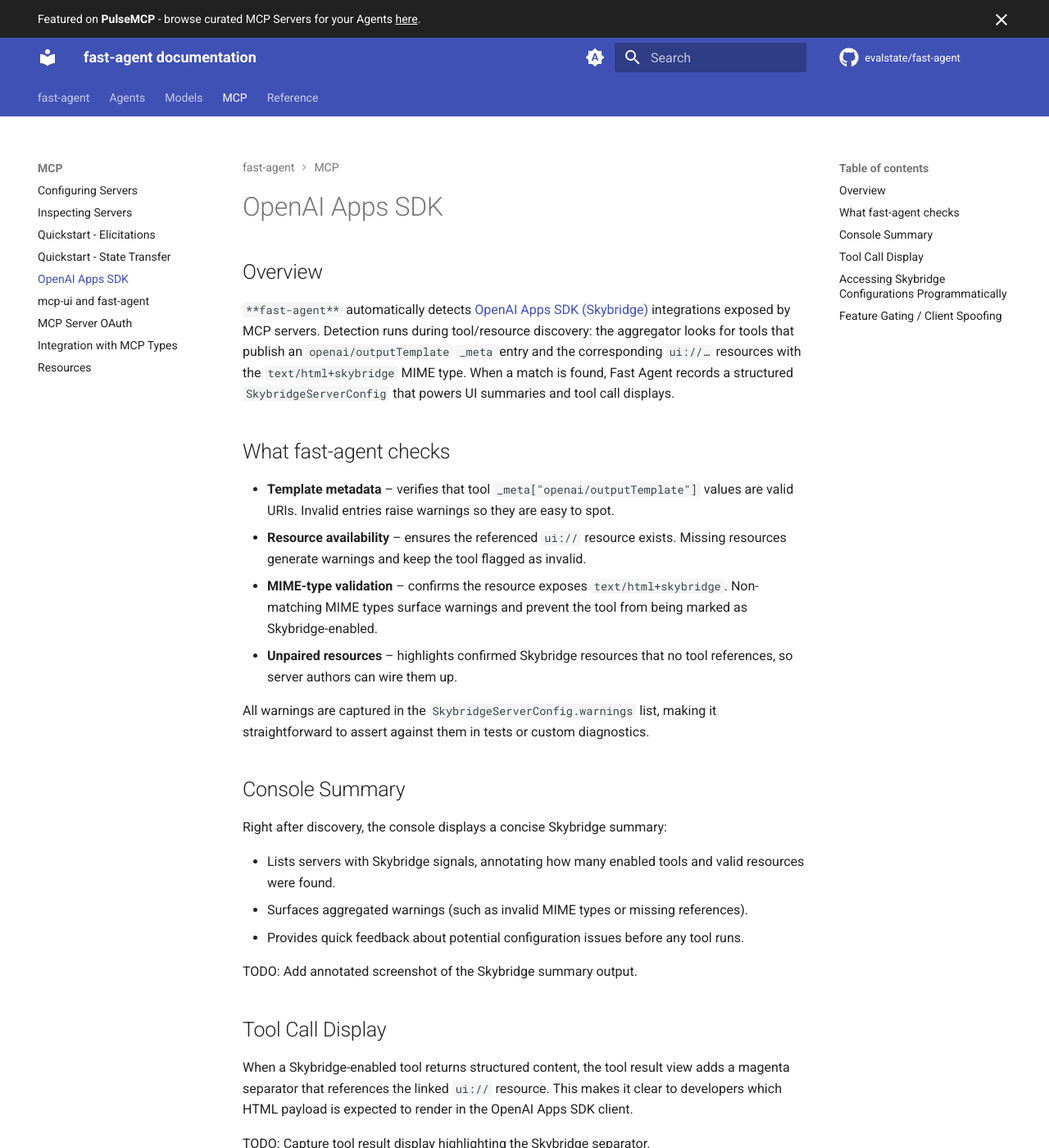
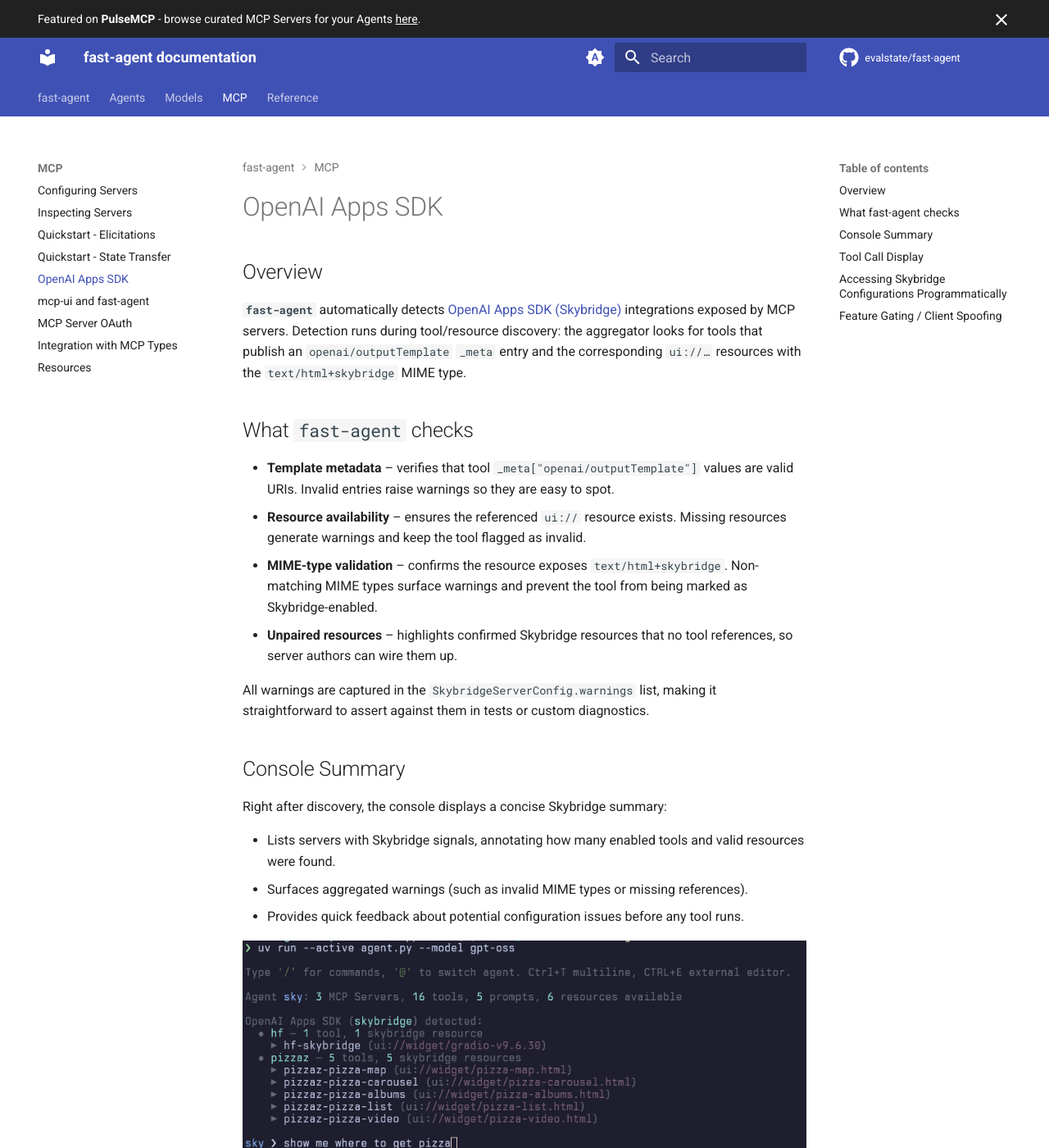
Before and after one commit to evalstate/fast-agent-docs, an MkDocs documentation site: the page built from docs/mcp/openai-apps-sdk.md, in a window 1280 px wide and 1400 px high. Shown: the whole window at 82% size. Built offline with MkDocs 1.6.1 and Material for MkDocs 9.7.7, drawn with Linux system fonts in a browser that asks for light colours; comment, search, counter and statistics services are not loaded.

Commit message:
skybridge docs

```diff
--- a/docs/mcp/openai-apps-sdk.md
+++ b/docs/mcp/openai-apps-sdk.md
@@ -4,9 +4,9 @@
 
 ## Overview
 
-`**fast-agent**` automatically detects [OpenAI Apps SDK (Skybridge)](https://developers.openai.com/apps-sdk) integrations exposed by MCP servers. Detection runs during tool/resource discovery: the aggregator looks for tools that publish an `openai/outputTemplate` `_meta` entry and the corresponding `ui://…` resources with the `text/html+skybridge` MIME type. When a match is found, Fast Agent records a structured `SkybridgeServerConfig` that powers UI summaries and tool call displays.
+**`fast-agent`** automatically detects [OpenAI Apps SDK (Skybridge)](https://developers.openai.com/apps-sdk) integrations exposed by MCP servers. Detection runs during tool/resource discovery: the aggregator looks for tools that publish an `openai/outputTemplate` `_meta` entry and the corresponding `ui://…` resources with the `text/html+skybridge` MIME type.
 
-## What fast-agent checks
+## What `fast-agent` checks
 
 - **Template metadata** – verifies that tool `_meta["openai/outputTemplate"]` values are valid URIs. Invalid entries raise warnings so they are easy to spot.
 - **Resource availability** – ensures the referenced `ui://` resource exists. Missing resources generate warnings and keep the tool flagged as invalid.
@@ -23,13 +23,13 @@
 - Surfaces aggregated warnings (such as invalid MIME types or missing references).
 - Provides quick feedback about potential configuration issues before any tool runs.
 
-TODO: Add annotated screenshot of the Skybridge summary output.
+![](./pics/skybridge_summary.png)
 
 ## Tool Call Display
 
 When a Skybridge-enabled tool returns structured content, the tool result view adds a magenta separator that references the linked `ui://` resource. This makes it clear to developers which HTML payload is expected to render in the OpenAI Apps SDK client.
 
-TODO: Capture tool result display highlighting the Skybridge separator.
+![](./pics/skybridge_tool.png)
 
 ## Accessing Skybridge Configurations Programmatically
 
```
Also changed, not shown: docs/mcp/pics/skybridge_summary.png (added), docs/mcp/pics/skybridge_tool.png (added).
